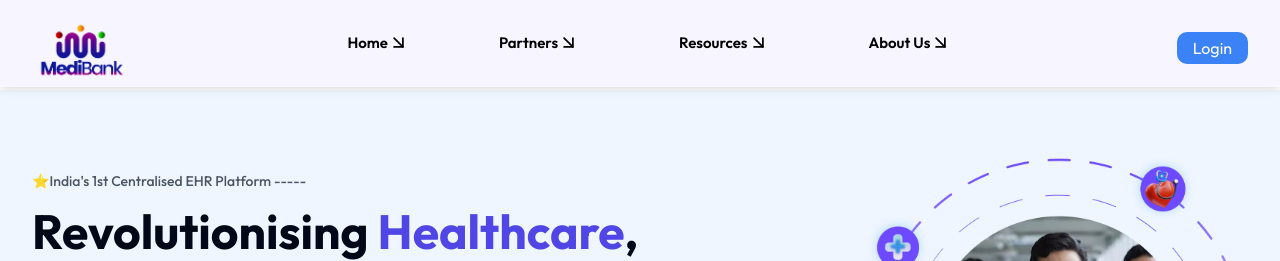
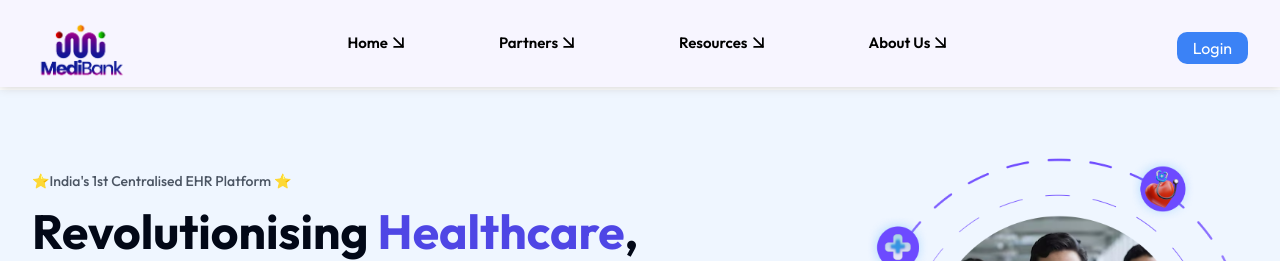
Before and after one commit to the-capital-hub/medibank-website, a Next.js app: page / in a window 1280 px wide. Shown: the top 261 px of the page. Built offline with nearby package versions, Linux system fonts and the light colour scheme.

Commit message:
star added

```diff
--- a/src/app/page.js
+++ b/src/app/page.js
@@ -39,7 +39,7 @@ export default function Home() {
 						variants={fadeInText}
 					>
 						<div className="text-sm font-medium text-gray-600 mb-4">
-						⭐India&apos;s 1st Centralised EHR Platform -----
+						⭐India&apos;s 1st Centralised EHR Platform ⭐
 						</div>
 						<h1 className="text-2xl sm:text-3xl md:text-5xl font-bold mb-6">
 							Revolutionising{" "}
```
